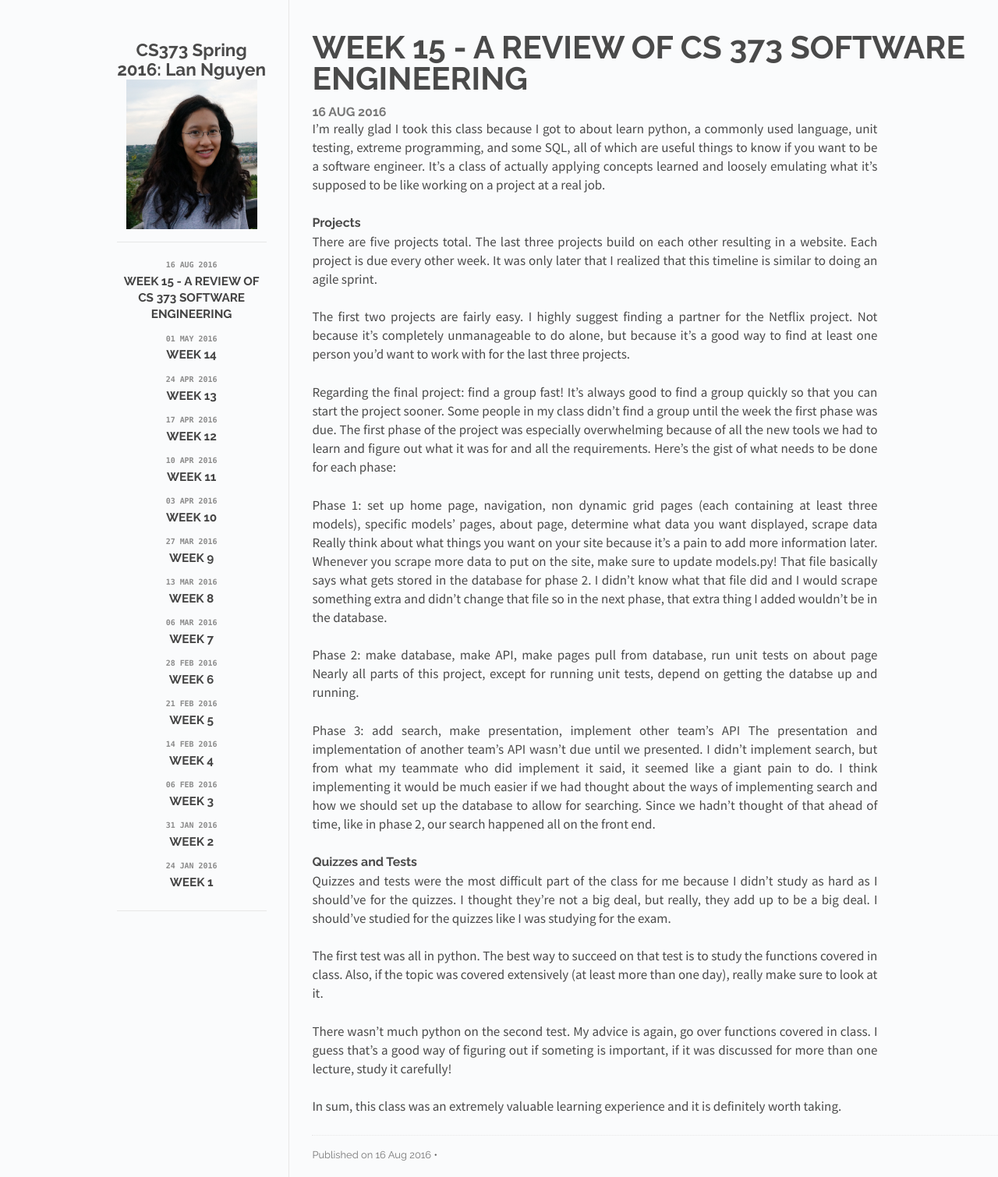
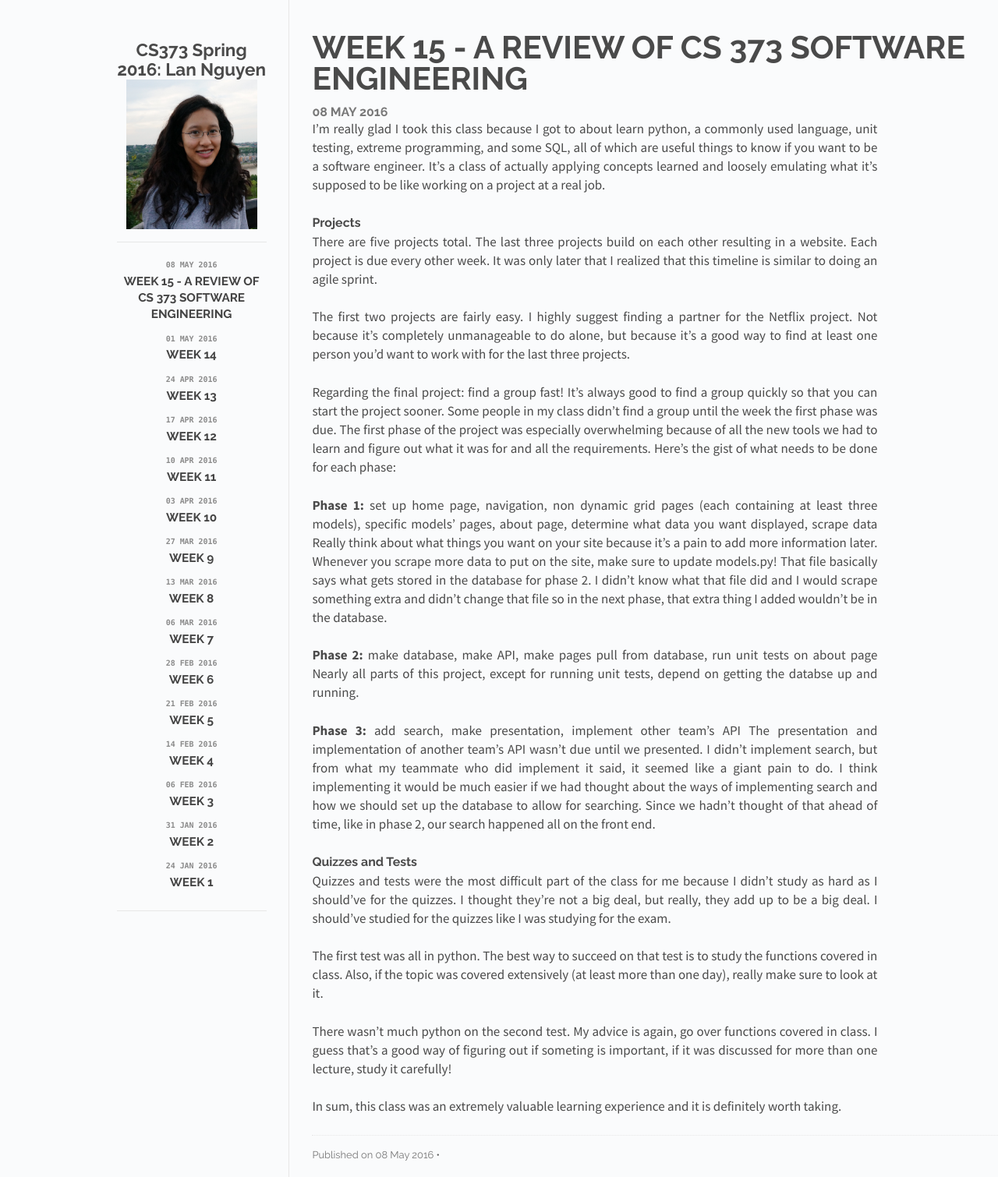
Before and after one commit to chareth/cs373-extra-credit-blog, a Jekyll site: the page built from _posts/2016-05-08-Week-15.md, in a window 1280 px wide. Shown: the whole page at 78% size. Built offline with Jekyll 4.4.1, drawn with Linux system fonts in a browser that asks for light colours.

Commit message:
fixed file name

```diff
--- a/_posts/2016-08-16-Week-15.md
+++ b/_posts/2016-05-08-Week-15.md
@@ -13,13 +13,13 @@ The first two projects are fairly easy. I highly suggest finding a partner for t
 
 Regarding the final project: find a group fast! It's always good to find a group quickly so that you can start the project sooner. Some people in my class didn't find a group until the week the first phase was due. The first phase of the project was especially overwhelming because of all the new tools we had to learn and figure out what it was for and all the requirements. Here's the gist of what needs to be done for each phase:
 
-Phase 1: set up home page, navigation, non dynamic grid pages (each containing at least three models), specific models' pages, about page, determine what data you want displayed, scrape data
+**Phase 1:** set up home page, navigation, non dynamic grid pages (each containing at least three models), specific models' pages, about page, determine what data you want displayed, scrape data
 Really think about what things you want on your site because it's a pain to add more information later. Whenever you scrape more data to put on the site, make sure to update models.py! That file basically says what gets stored in the database for phase 2. I didn't know what that file did and I would scrape something extra and didn't change that file so in the next phase, that extra thing I added wouldn't be in the database.
 
-Phase 2: make database, make API, make pages pull from database, run unit tests on about page
+**Phase 2:** make database, make API, make pages pull from database, run unit tests on about page
 Nearly all parts of this project, except for running unit tests, depend on getting the databse up and running.
 
-Phase 3: add search, make presentation, implement other team's API
+**Phase 3:** add search, make presentation, implement other team's API
 The presentation and implementation of another team's API wasn't due until we presented. I didn't implement search, but from what my teammate who did implement it said, it seemed like a giant pain to do. I think implementing it would be much easier if we had thought about the ways of implementing search and how we should set up the database to allow for searching. Since we hadn't thought of that ahead of time, like in phase 2, our search happened all on the front end.
 
 ### Quizzes and Tests
```
